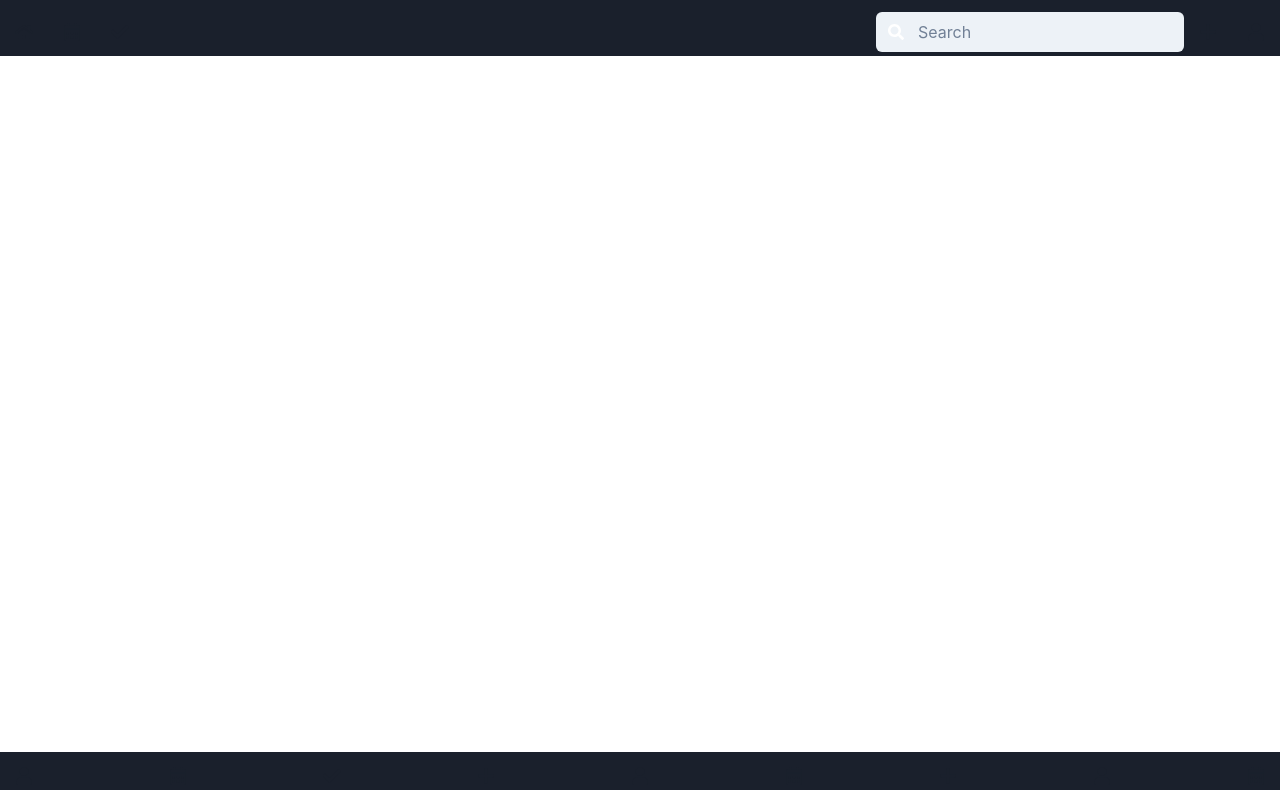
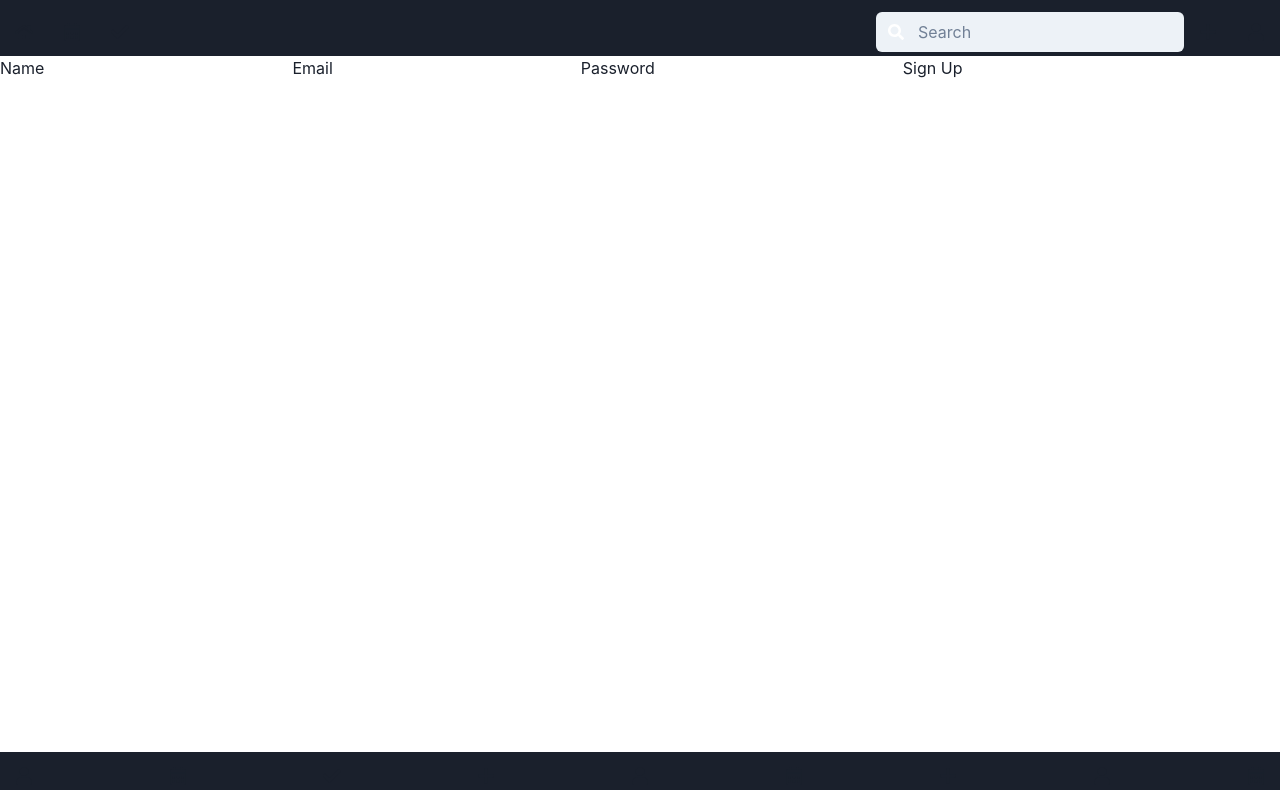
Before and after one commit to TimothyLuedtke/Roomie, a Next.js app: page /SignupPage in a window 1280 px wide. Shown: the top 790 px of the page. Built offline with nearby package versions, Linux system fonts and the light colour scheme.

Commit message:
adding form submit

```diff
--- a/pages/SignupPage.js
+++ b/pages/SignupPage.js
@@ -30,6 +30,17 @@
             <Head />
             <TopNavbar />
 
+            <form onSubmit={AddUser}>
+                <label htmlFor="name">Name</label>
+                <input type="text" name="name" id="name" />
+                <label htmlFor="email">Email</label>
+                <input type="email" name="email" id="email" />
+                <label htmlFor="password">Password</label>
+                <input type="password" name="password" id="password" />
+                <button type="submit">Sign Up</button>
+            </form>
+
+
             <BottomNavbar />
         </>
     )
```
